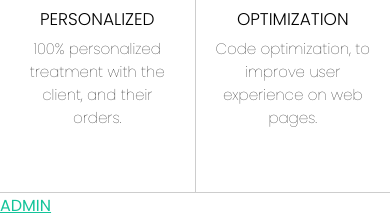
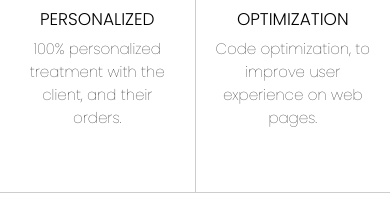
Before and after one commit to PatricioGallo/portfolio, a PHP site: page / in a window 390 px wide. Shown: the part 1224-1442 px from the top of the page. Run offline with PHP 8.4, Linux system fonts and the light colour scheme.

Commit message:
up to date

```diff
--- a/Style/style.css
+++ b/Style/style.css
@@ -971,7 +971,9 @@ body {
       flex-wrap: nowrap;
     }
 
-
+    .link_escondido a {
+      color:white;
+    }
     /* --- MENU--- */
 
     .menu {
```
Also changed, not shown: 1 other file.
